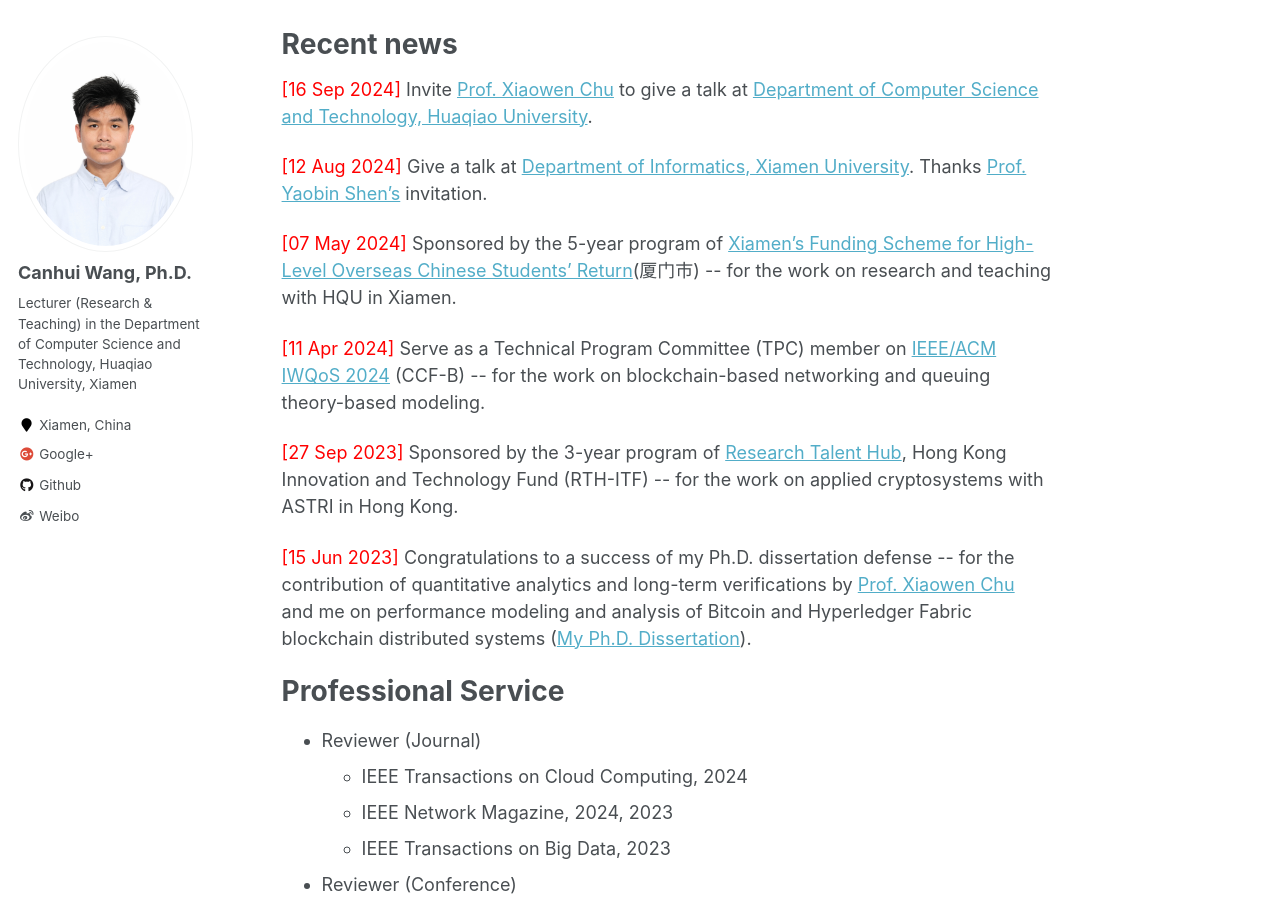
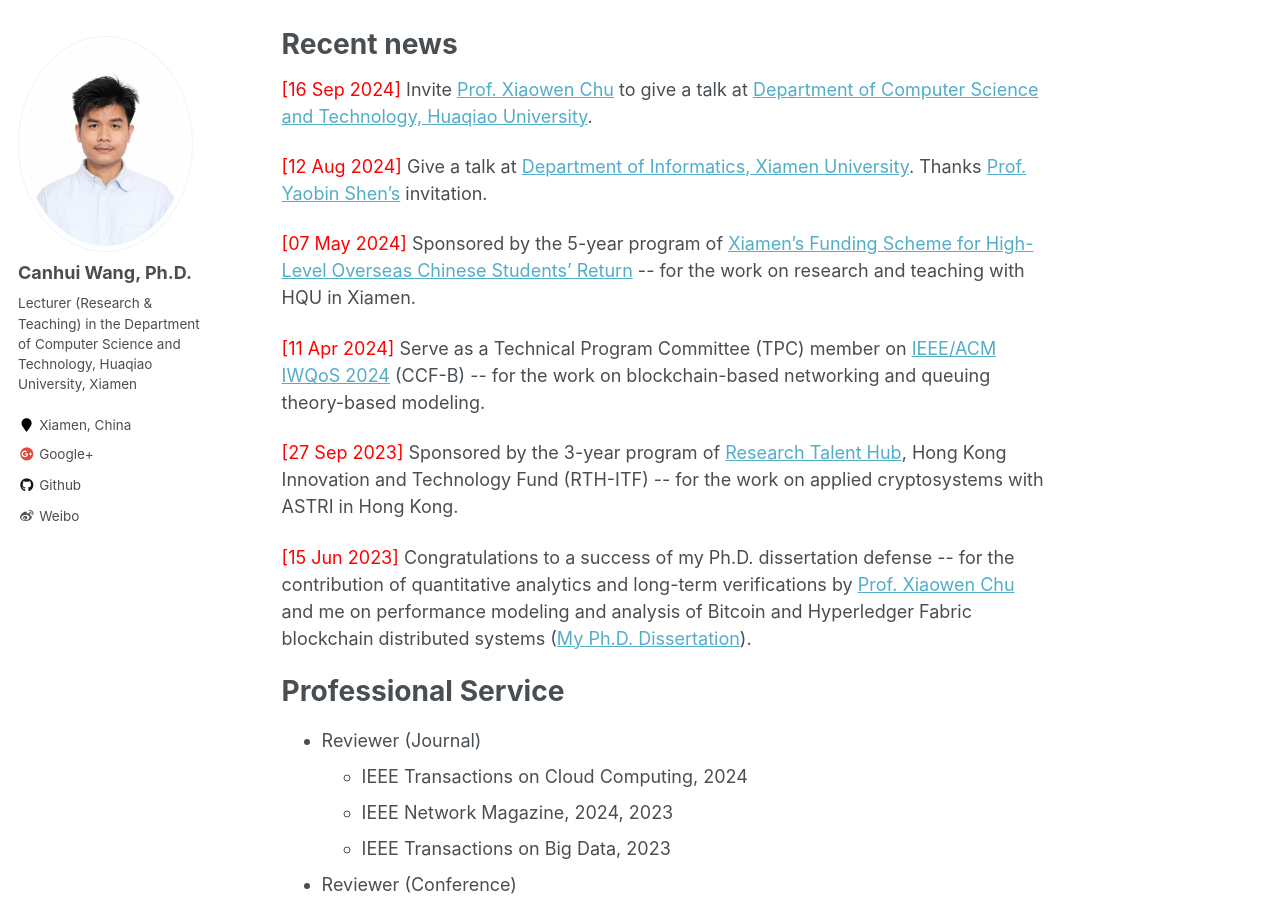
Before and after one commit to Canhui/canhui.github.io, a Jekyll site: the page built from _pages/about.md, in a window 1280 px wide and 900 px high, scrolled down 686 px. Built offline with Jekyll 4.4.1, drawn with Linux system fonts in a browser that asks for light colours.

Commit message:
Update about.md

```diff
--- a/_pages/about.md
+++ b/_pages/about.md
@@ -22,7 +22,7 @@ Recent news
 
 <span style="color:red"> \[12 Aug 2024\] </span> Give a talk at [Department of Informatics, Xiamen University](https://informatics.xmu.edu.cn/index.htm). Thanks [Prof. Yaobin Shen's](https://sites.google.com/view/yaobin) invitation.
 
-<span style="color:red"> \[07 May 2024\] </span> Sponsored by the 5-year program of [Xiamen's Funding Scheme for High-Level Overseas Chinese Students' Return](http://hrss.xm.gov.cn)(厦门市) -\- for the work on research and teaching with HQU in Xiamen.
+<span style="color:red"> \[07 May 2024\] </span> Sponsored by the 5-year program of [Xiamen's Funding Scheme for High-Level Overseas Chinese Students' Return](http://hrss.xm.gov.cn) -\- for the work on research and teaching with HQU in Xiamen.
 
 <span style="color:red"> \[11 Apr 2024\] </span> Serve as a Technical Program Committee (TPC) member on [IEEE/ACM IWQoS 2024](https://iwqos2024.ieee-iwqos.org/committees/technical-program-committee) (CCF-B) -\- for the work on blockchain-based networking and queuing theory-based modeling.
 
```
